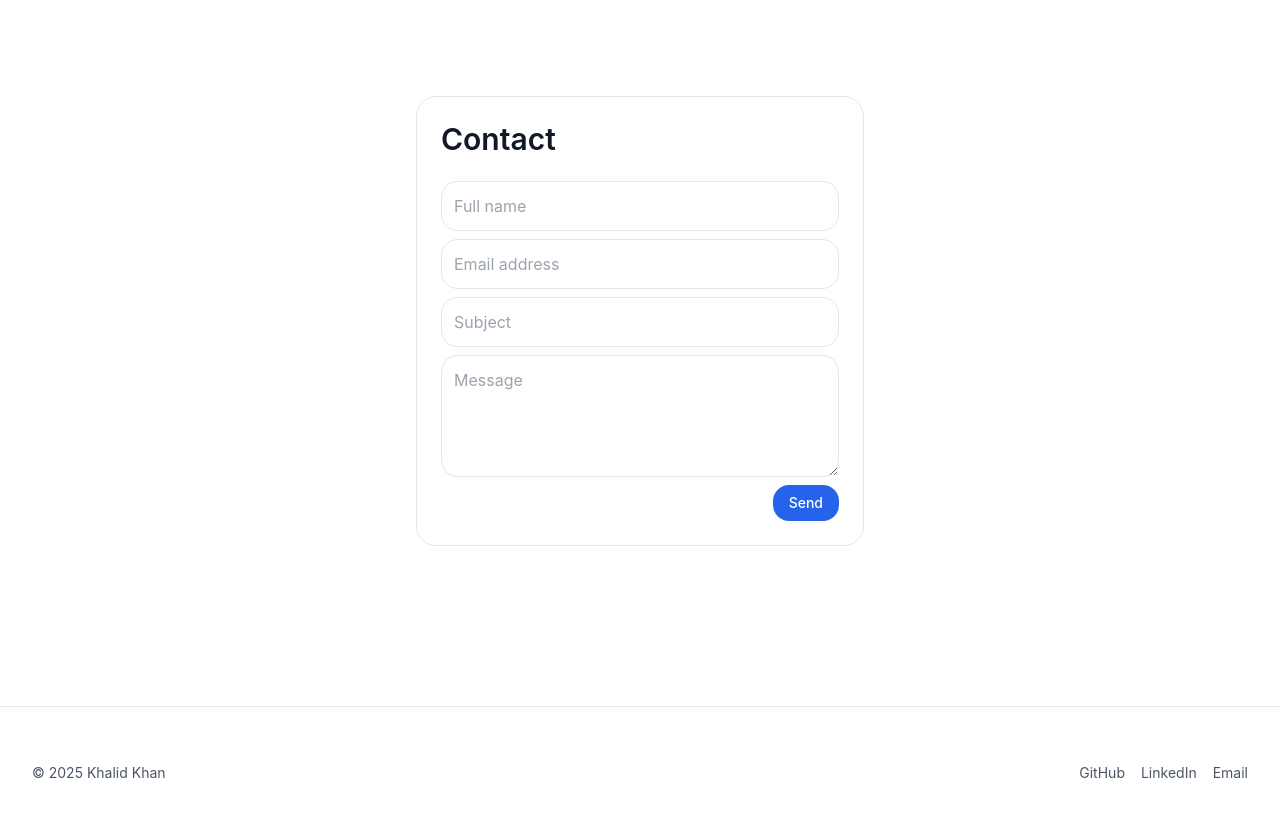
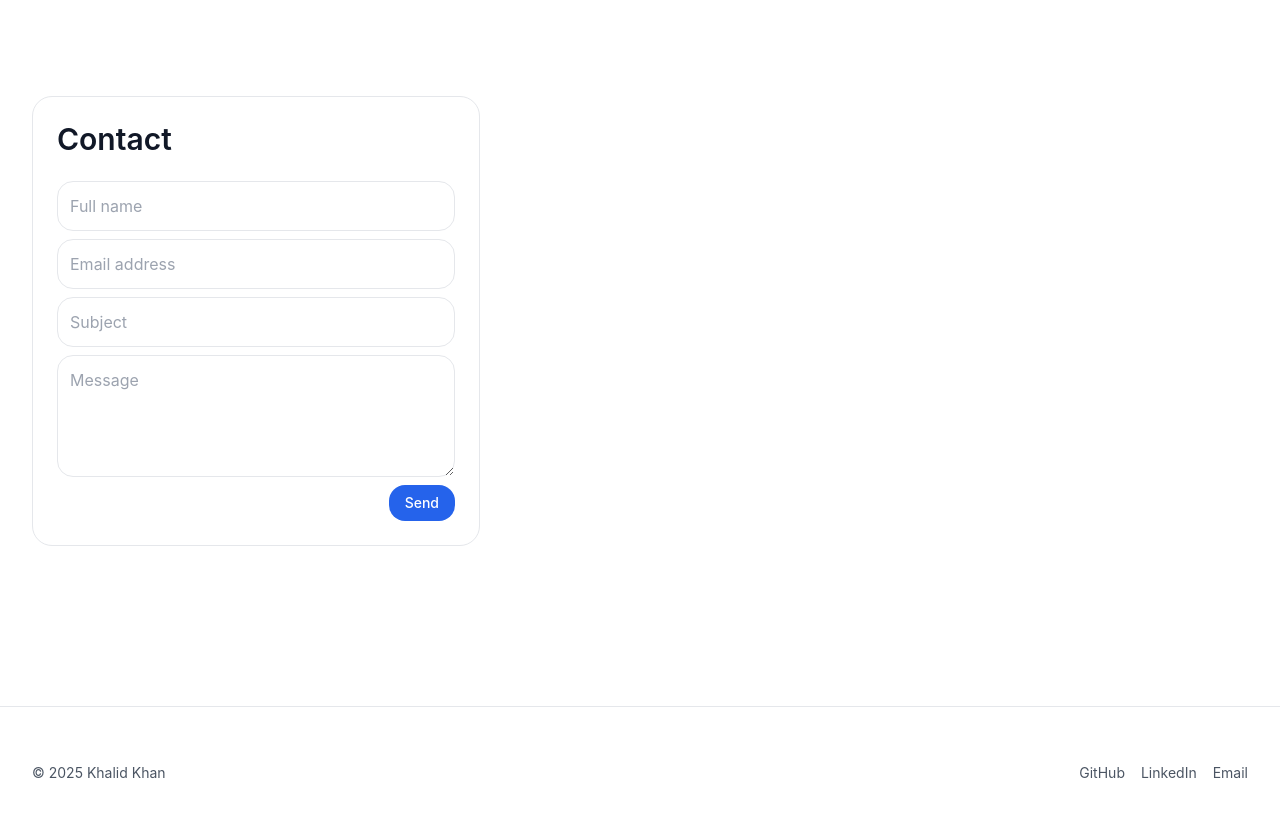
Before and after one commit to khalidkhan76770/portfolio, a Next.js app: page /portfolio/ in a window 1280 px wide. Shown: the part 2536-3353 px from the top of the page. Built offline with nearby package versions, Linux system fonts and the light colour scheme.

Commit message:
Align contact form and adjust footer email link

```diff
--- a/components/Footer.jsx
+++ b/components/Footer.jsx
@@ -11,8 +11,6 @@ export default function Footer() {
             <a href="https://www.linkedin.com/in/khalidkhan76770" target="_blank" rel="noreferrer" className="hover:text-blue-600">LinkedIn</a>
             <a
               href={`mailto:${meta.email}`}
-              target="_blank"
-              rel="noreferrer"
               className="hover:text-blue-600"
             >
               Email
--- a/components/sections/Contact.jsx
+++ b/components/sections/Contact.jsx
@@ -35,7 +35,7 @@ export default function Contact() {
 
   return (
     <section id="contact" className="section section-pad mb-24">
-      <div className="card p-6 max-w-md mx-auto">
+      <div className="card p-6 max-w-md">
         <h2 className="text-2xl md:text-3xl font-semibold">Contact</h2>
         <form onSubmit={handleSubmit} className="mt-6 flex flex-col gap-2">
           <input name="name" placeholder="Full name" className="border rounded-xl p-3" required />
```
Also changed, not shown: 1 other file (tests, documents, lock files or other folders).
